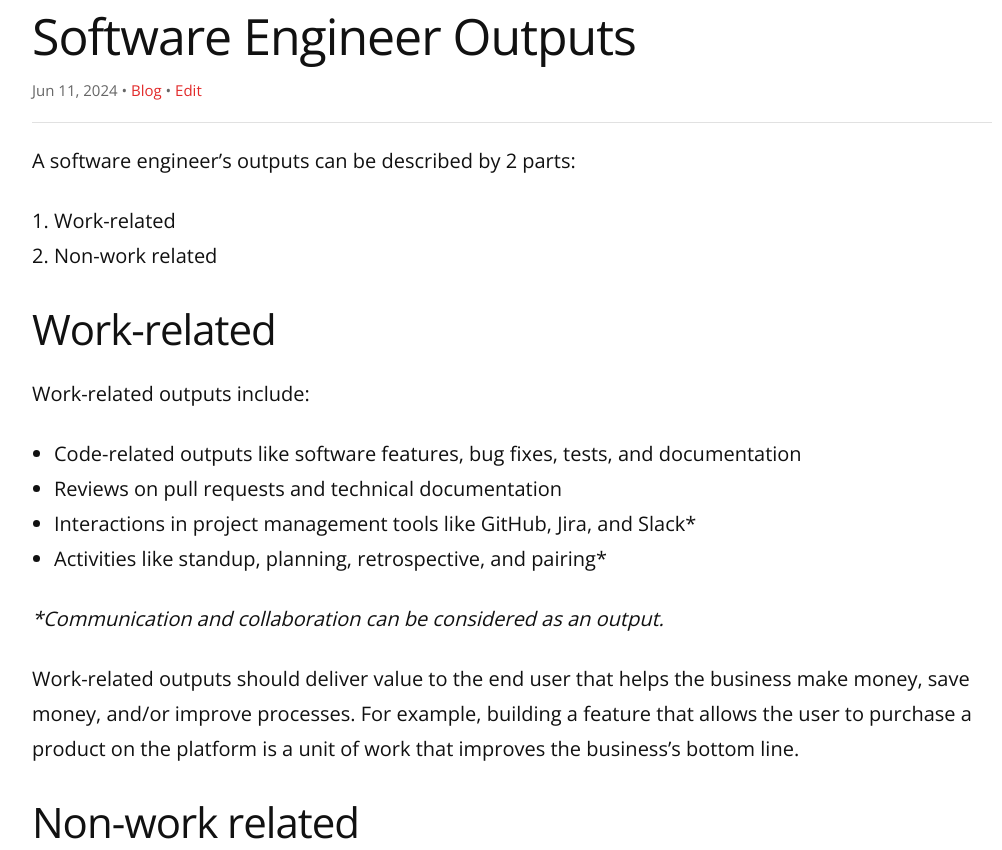
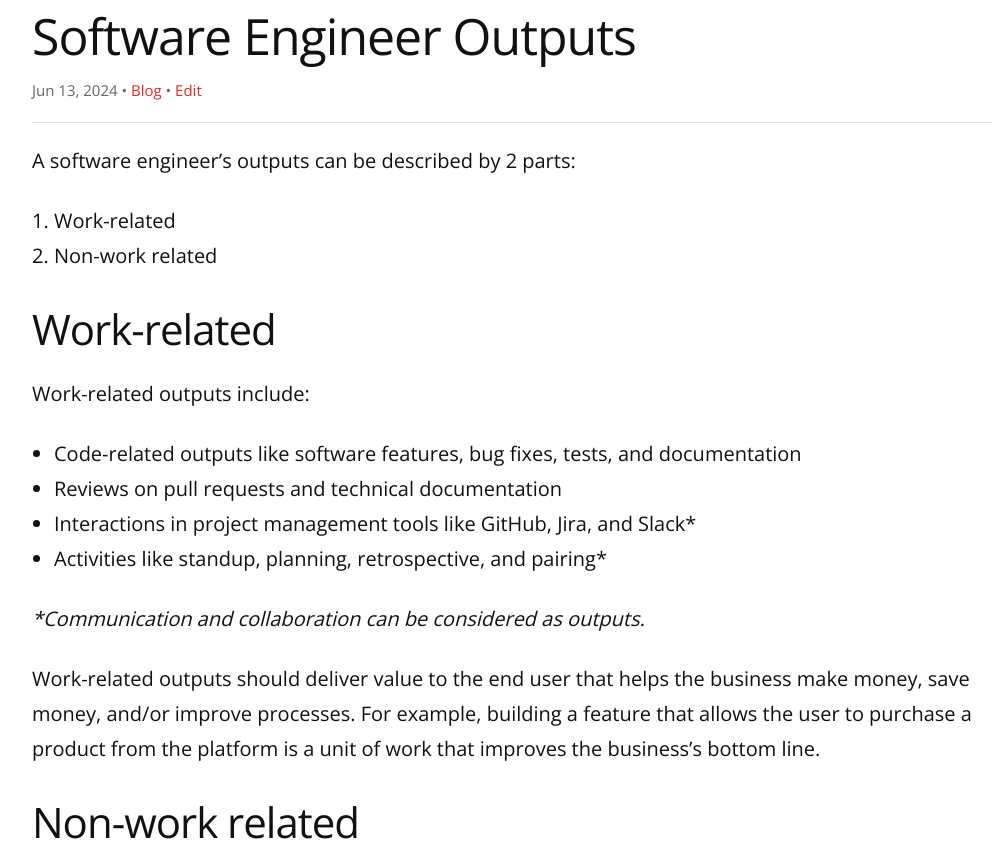
Before and after one commit to remarkablemark/remarkablemark.github.io, a Jekyll site: the page built from _posts/2024/2024-06-11-software-engineer-outputs.md, in a window 1280 px wide, cut to the strip 107-957 px from the top of the page. Shown: the whole strip, without its empty margins (128-1130 px from the left). Built offline with Jekyll 4.4.1, drawn with Linux system fonts in a browser that asks for light colours; comment, search, counter and statistics services are not loaded.

Commit message:
refactor(posts): update "Software Engineer Outputs"
Post: 2024-06-11-software-engineer-outputs.md

Improve grammar and wording

https://medium.com/p/36f493857bb7

```diff
--- a/_posts/2024/2024-06-11-software-engineer-outputs.md
+++ b/_posts/2024/2024-06-11-software-engineer-outputs.md
@@ -2,6 +2,7 @@
 layout: post
 title: Software Engineer Outputs
 date: 2024-06-11 19:49:41
+updated: 2024-06-13 23:51:55
 excerpt: "A software engineer's outputs can be described by 2 parts: work related and non-work related."
 categories: software engineer work management business organization
 ---
@@ -20,9 +21,9 @@ Work-related outputs include:
 - Interactions in project management tools like GitHub, Jira, and Slack\*
 - Activities like standup, planning, retrospective, and pairing\*
 
-_\*Communication and collaboration can be considered as an output._
+_\*Communication and collaboration can be considered as outputs._
 
-Work-related outputs should deliver value to the end user that helps the business make money, save money, and/or improve processes. For example, building a feature that allows the user to purchase a product on the platform is a unit of work that improves the business's bottom line.
+Work-related outputs should deliver value to the end user that helps the business make money, save money, and/or improve processes. For example, building a feature that allows the user to purchase a product from the platform is a unit of work that improves the business's bottom line.
 
 ## Non-work related
 
```
